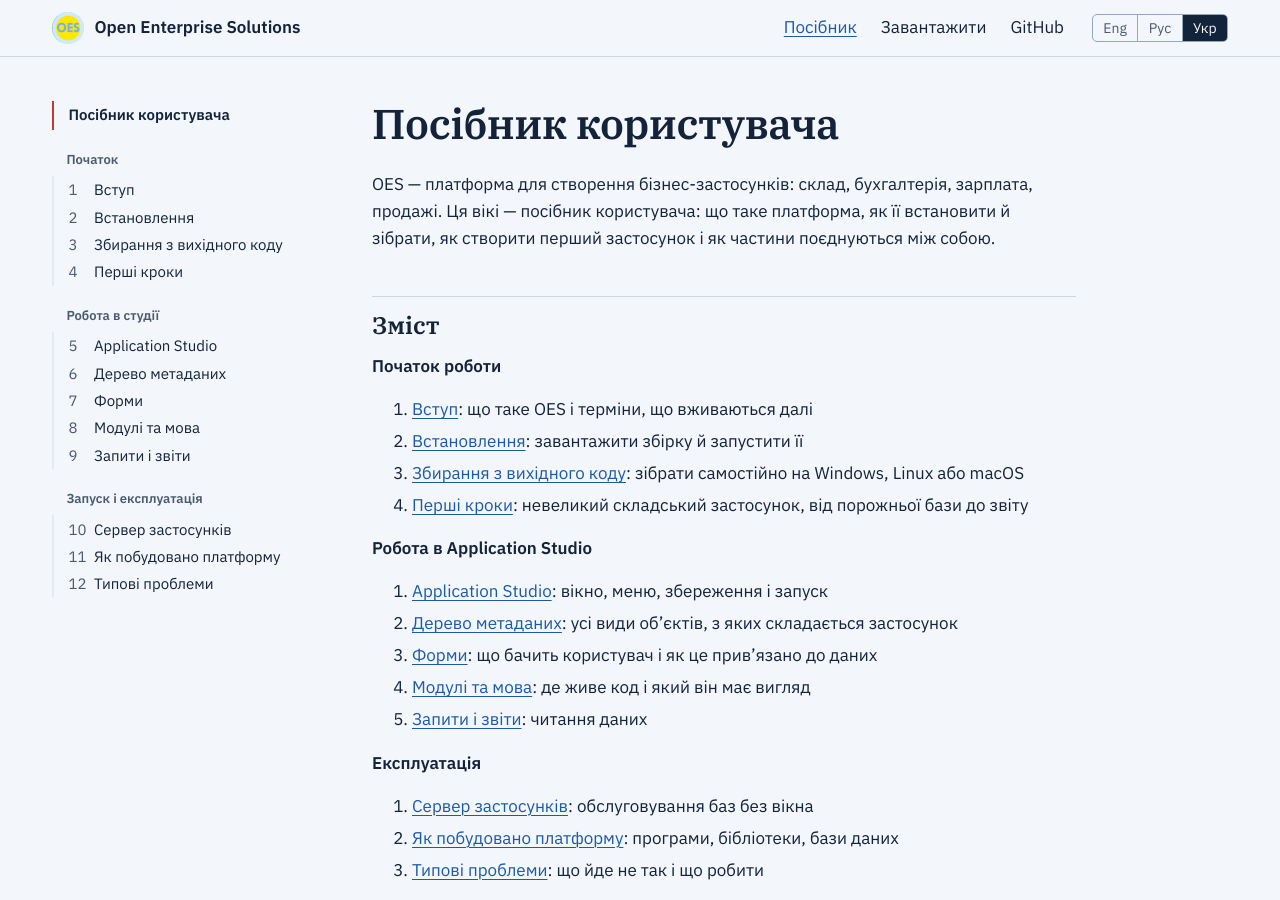
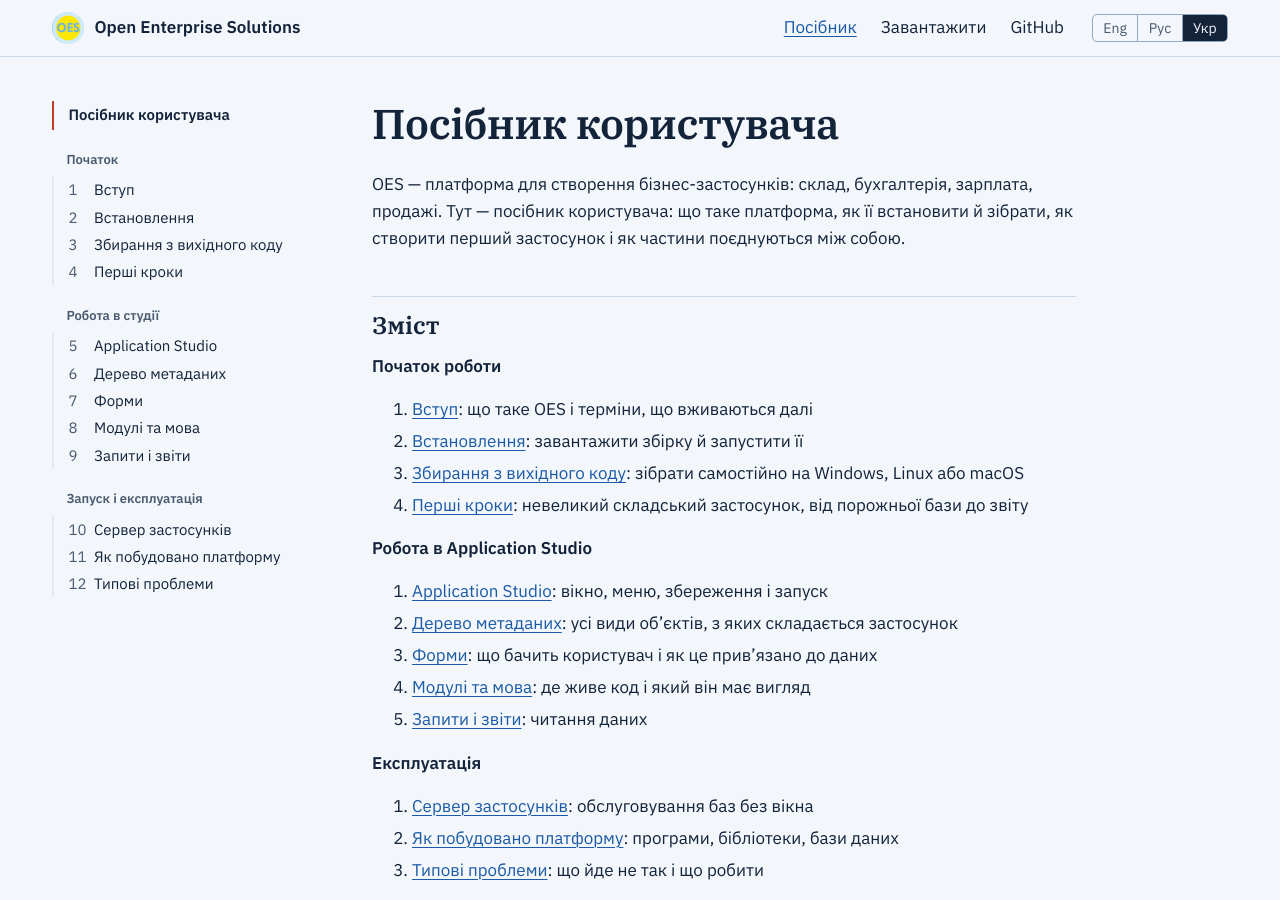
Before and after one commit to open-es/open-es.github.io, a Jekyll site: the page built from uk/guide/index.md, in a window 1280 px wide and 900 px high. Built offline with Jekyll 4.4.1, drawn with Linux system fonts in a browser that asks for light colours.

Commit message:
Quote the Russian and Ukrainian home pages' descriptions
A colon in an unquoted value broke their front matter, and both pages went out
without the layout. The guide's first page no longer calls itself a wiki.

```diff
--- a/ru/index.html
+++ b/ru/index.html
@@ -3,7 +3,7 @@ layout: default
 ref: home
 lang: ru
 title: Платформа на C++ для учётных и бизнес-приложений
-description: OES — платформа на C++20 для бизнес-приложений: склад, бухгалтерия, зарплата, продажи. Метаданные, встроенный язык, запросы и компоновщик отчётов; студия, рабочее место, браузерный клиент, сервер приложений и встроенный MCP-сервер для ИИ-ассистентов. Исходный код доступен.
+description: "OES — платформа на C++20 для бизнес-приложений: склад, бухгалтерия, зарплата, продажи. Метаданные, встроенный язык, запросы и компоновщик отчётов; студия, рабочее место, браузерный клиент, сервер приложений и встроенный MCP-сервер для ИИ-ассистентов. Исходный код доступен."
 permalink: /ru/
 body_class: home
 ---
--- a/uk/guide/index.md
+++ b/uk/guide/index.md
@@ -9,7 +9,7 @@ permalink: /uk/guide/
 ---
 
 OES — платформа для створення бізнес-застосунків: склад, бухгалтерія, зарплата,
-продажі. Ця вікі — посібник користувача: що таке платформа, як її встановити й зібрати, як
+продажі. Тут — посібник користувача: що таке платформа, як її встановити й зібрати, як
 створити перший застосунок і як частини поєднуються між собою.
 
 ## Зміст
--- a/uk/index.html
+++ b/uk/index.html
@@ -3,7 +3,7 @@ layout: default
 ref: home
 lang: uk
 title: Платформа на C++ для облікових і бізнес-застосунків
-description: OES — платформа на C++20 для бізнес-застосунків: склад, бухгалтерія, зарплата, продажі. Метадані, вбудована мова, запити й компонувальник звітів; студія, робоче місце, браузерний клієнт, сервер застосунків і вбудований MCP-сервер для ШІ-асистентів. Вихідний код доступний.
+description: "OES — платформа на C++20 для бізнес-застосунків: склад, бухгалтерія, зарплата, продажі. Метадані, вбудована мова, запити й компонувальник звітів; студія, робоче місце, браузерний клієнт, сервер застосунків і вбудований MCP-сервер для ШІ-асистентів. Вихідний код доступний."
 permalink: /uk/
 body_class: home
 ---
```
Also changed, not shown: guide/index.md (+1 -1 lines), ru/guide/index.md (+1 -1 lines).
